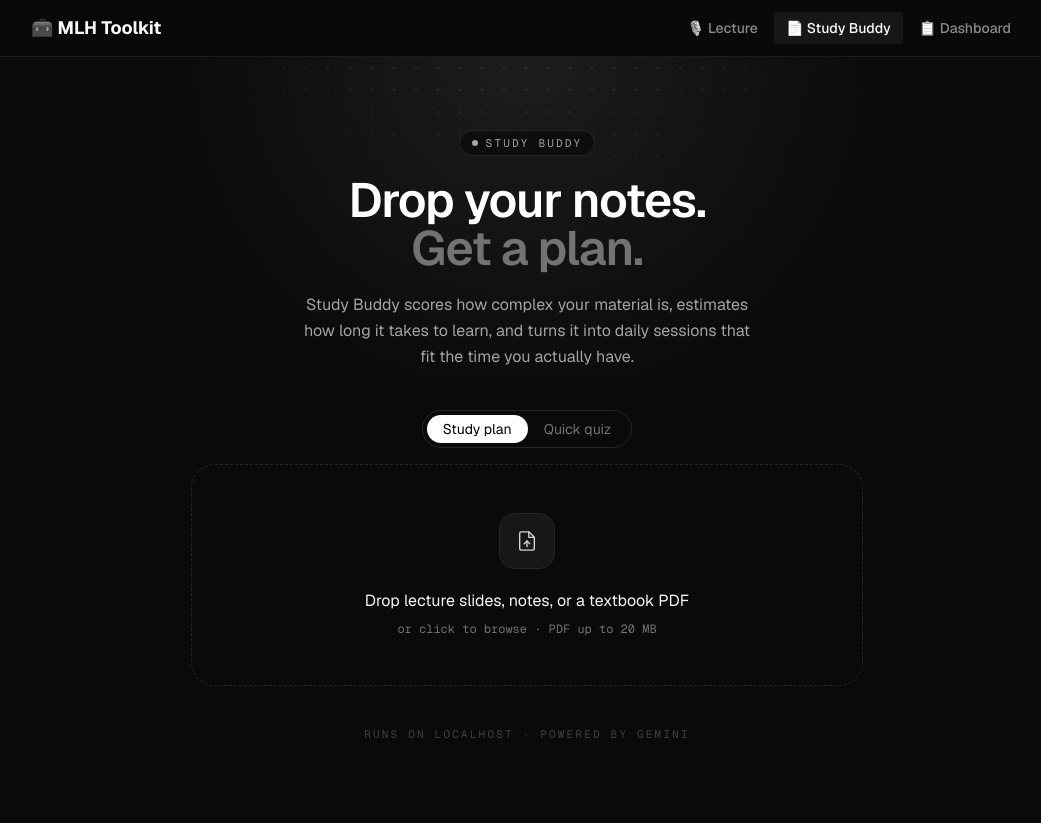
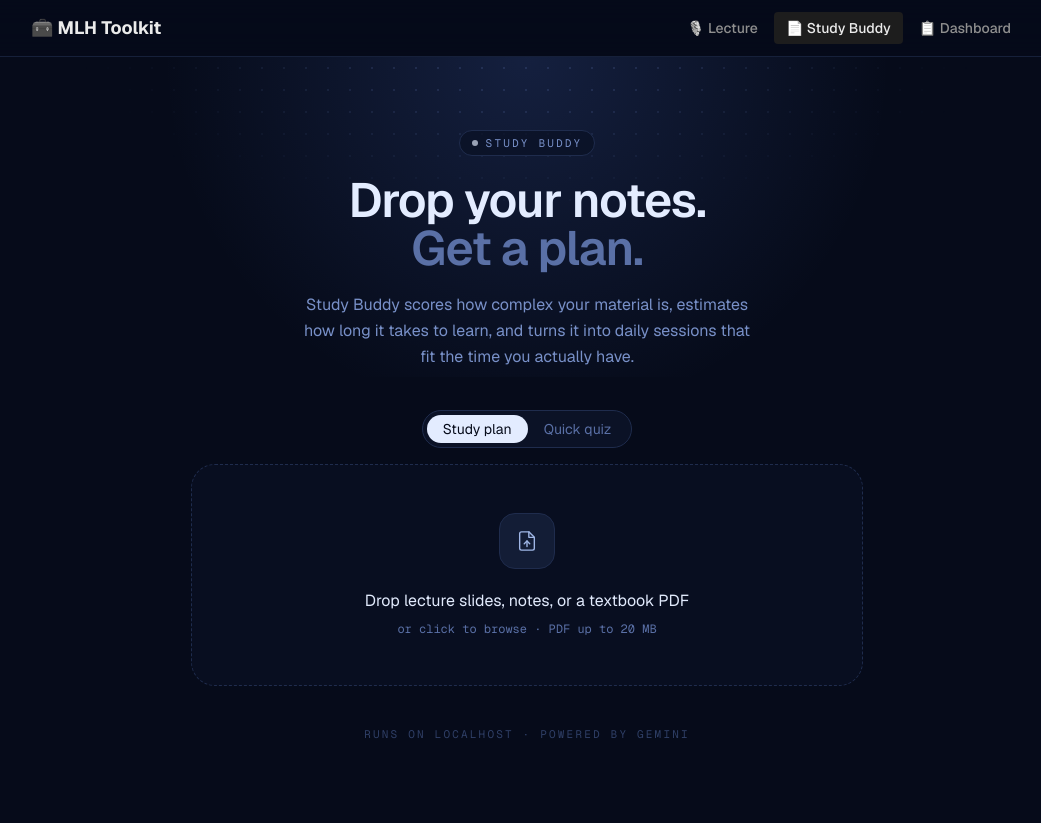
Before and after one commit to korrectional/mlh2026, a FastAPI app: page /study-buddy/ in a window 1280 px wide. Shown: the whole page, without its empty margins (113-1154 px from the left). Run offline with FastAPI, Linux system fonts and the light colour scheme; some libraries are stand-ins or nearby versions.

Commit message:
Study Buddy: dark blue monotone theme
Page-scoped only: remaps Tailwind's neutral scale, white and black to a
navy-to-pale-blue palette on the Study Buddy page, and updates the page's
hard-coded background, nav, glow and ring colors to match. base.html and
the other tools are untouched.

Co-Authored-By: Claude Opus 5.5 <noreply@anthropic.com>

```diff
--- a/templates/partials/study_buddy_analysis.html
+++ b/templates/partials/study_buddy_analysis.html
@@ -20,7 +20,7 @@
         <div class="pb-5">
             <div class="relative h-2 rounded-full bg-gradient-to-r from-neutral-800 via-neutral-500 to-white">
                 {% for boundary in [4, 6, 8] %}
-                <span class="absolute top-0 h-2 w-px bg-[#0a0a0a]" style="left: {{ ((boundary - 1) / 9 * 100) | round(2) }}%"></span>
+                <span class="absolute top-0 h-2 w-px bg-[#060b1a]" style="left: {{ ((boundary - 1) / 9 * 100) | round(2) }}%"></span>
                 {% endfor %}
                 <span class="absolute top-1/2 h-5 w-5 -translate-x-1/2 -translate-y-1/2 rounded-full border-4 border-neutral-950 bg-white shadow-[0_0_0_1px_rgba(255,255,255,0.4)]"
                       style="left: {{ ((a.score - 1) / 9 * 100) | round(2) }}%"></span>
--- a/templates/partials/study_buddy_answer.html
+++ b/templates/partials/study_buddy_answer.html
@@ -59,8 +59,8 @@
     <div class="flex items-center gap-8">
         <div class="relative h-24 w-24 shrink-0">
             <svg viewBox="0 0 80 80" class="h-24 w-24 -rotate-90">
-                <circle cx="40" cy="40" r="36" fill="none" stroke="#e5e5e5" stroke-width="4"/>
-                <circle class="sb-ring" cx="40" cy="40" r="36" fill="none" stroke="#0a0a0a" stroke-width="4" stroke-linecap="round"
+                <circle cx="40" cy="40" r="36" fill="none" stroke="#c3d3f5" stroke-width="4"/>
+                <circle class="sb-ring" cx="40" cy="40" r="36" fill="none" stroke="#060b1a" stroke-width="4" stroke-linecap="round"
                         stroke-dasharray="{{ circ }}" stroke-dashoffset="{{ (circ * (1 - num_correct / total))|round(2) }}"/>
             </svg>
             <span class="sb-mono absolute inset-0 flex items-center justify-center text-lg font-medium">{{ pct }}%</span>
--- a/templates/partials/study_buddy_quiz.html
+++ b/templates/partials/study_buddy_quiz.html
@@ -1,5 +1,5 @@
 <div class="space-y-4">
-    <div class="sticky top-14 z-40 -mx-4 bg-[#0a0a0a]/85 px-4 pb-4 pt-5 backdrop-blur-md">
+    <div class="sticky top-14 z-40 -mx-4 bg-[#060b1a]/85 px-4 pb-4 pt-5 backdrop-blur-md">
         <div class="flex items-end justify-between gap-6">
             <div class="min-w-0">
                 <p class="sb-mono truncate text-[11px] uppercase tracking-[0.2em] text-neutral-500">{{ filename }}</p>
--- a/templates/study-buddy.html
+++ b/templates/study-buddy.html
@@ -7,26 +7,26 @@
 <link rel="preconnect" href="https://fonts.gstatic.com" crossorigin>
 <link rel="stylesheet" href="https://fonts.googleapis.com/css2?family=Geist:wght@300..700&family=Geist+Mono:wght@400..600&display=swap">
 <style>
-    /* Dark monochrome theme, scoped to this page: overrides the shared light shell without editing base.html. */
+    /* Dark blue monotone theme, scoped to this page: overrides the shared light shell without editing base.html. */
     :root { color-scheme: dark; }
     [x-cloak] { display: none !important; }
-    body.bg-gray-50 { background: #0a0a0a; color: #d4d4d4; font-family: "Geist", ui-sans-serif, system-ui, sans-serif; }
-    ::selection { background: #fafafa; color: #0a0a0a; }
-    nav.bg-white { background: rgba(10, 10, 10, 0.72); border-color: #1c1c1c; box-shadow: none; backdrop-filter: blur(14px); -webkit-backdrop-filter: blur(14px); }
+    body.bg-gray-50 { background: #060b1a; color: #c3d3f5; font-family: "Geist", ui-sans-serif, system-ui, sans-serif; }
+    ::selection { background: #e3ecff; color: #060b1a; }
+    nav.bg-white { background: rgba(6, 11, 26, 0.72); border-color: #16203a; box-shadow: none; backdrop-filter: blur(14px); -webkit-backdrop-filter: blur(14px); }
     nav.bg-white a { filter: grayscale(1); }
-    nav a.text-brand-600, nav a.text-brand-600:hover { color: #fafafa; }
-    nav a.text-gray-600 { color: #8a8a8a; }
-    nav a.text-gray-600:hover { color: #fafafa; background: #171717; }
-    nav a.text-gray-600[href="/study-buddy"] { color: #fafafa; background: #171717; }
+    nav a.text-brand-600, nav a.text-brand-600:hover { color: #e3ecff; }
+    nav a.text-gray-600 { color: #7890c8; }
+    nav a.text-gray-600:hover { color: #e3ecff; background: #131d36; }
+    nav a.text-gray-600[href="/study-buddy"] { color: #e3ecff; background: #131d36; }
 
     .sb-mono { font-family: "Geist Mono", ui-monospace, SFMono-Regular, Menlo, monospace; }
     .sb-grid {
-        background-image: radial-gradient(rgba(255, 255, 255, 0.09) 1px, transparent 1px);
+        background-image: radial-gradient(rgba(147, 178, 255, 0.13) 1px, transparent 1px);
         background-size: 22px 22px;
         -webkit-mask-image: radial-gradient(ellipse 60% 70% at 50% 0%, #000 20%, transparent 75%);
         mask-image: radial-gradient(ellipse 60% 70% at 50% 0%, #000 20%, transparent 75%);
     }
-    .sb-glow { background: radial-gradient(520px circle at 50% 0%, rgba(255, 255, 255, 0.08), transparent 70%); }
+    .sb-glow { background: radial-gradient(520px circle at 50% 0%, rgba(96, 140, 255, 0.16), transparent 70%); }
     #sb-stage { scroll-margin-top: 72px; }
     input[type="date"]::-webkit-calendar-picker-indicator { filter: invert(1); opacity: 0.6; }
 
@@ -44,6 +44,23 @@
 </style>
 
 <script>
+    // Page-scoped palette: Tailwind's neutral grays become a navy-to-pale-blue scale, and white/black become
+    // pale blue/deep navy, so every partial turns blue without touching base.html or the other tools.
+    (function () {
+        var cfg = window.tailwind && tailwind.config ? tailwind.config : {};
+        var theme = cfg.theme || {};
+        var extend = theme.extend || {};
+        var colors = Object.assign({}, extend.colors || {}, {
+            white: '#e3ecff',
+            black: '#060b1a',
+            neutral: {
+                50: '#f0f5ff', 100: '#e1eafc', 200: '#c3d3f5', 300: '#9fb6e6', 400: '#7890c8', 500: '#5a70a6',
+                600: '#435685', 700: '#2f3f66', 800: '#1f2c4d', 900: '#131d36', 950: '#0b1226',
+            },
+        });
+        tailwind.config = Object.assign({}, cfg, { theme: Object.assign({}, theme, { extend: Object.assign({}, extend, { colors: colors }) }) });
+    })();
+
     function studyBuddy() {
         return {
             dragging: false,
```
